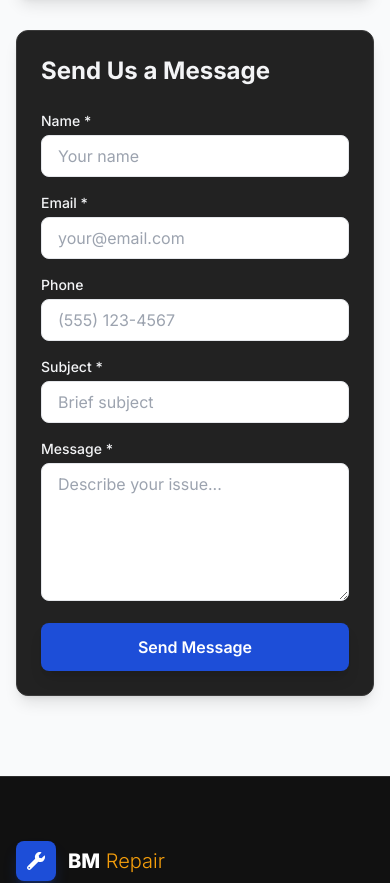
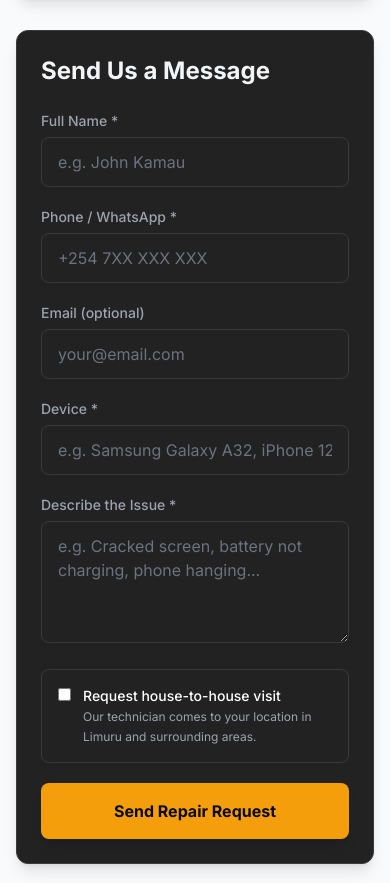
Before and after one commit to mzazi89/bmphonerepair, a Next.js app: page /contact in a window 390 px wide. Shown: the part 835-1718 px from the top of the page. Built offline with nearby package versions, Linux system fonts and the light colour scheme.

Commit message:
Update app/components/ContactForm.tsx - BM Phone Repair redesign

```diff
--- a/app/components/ContactForm.tsx
+++ b/app/components/ContactForm.tsx
@@ -5,132 +5,137 @@ import { useForm } from 'react-hook-form'
 import { zodResolver } from '@hookform/resolvers/zod'
 import { z } from 'zod'
 
-const contactSchema = z.object({
+const schema = z.object({
   name: z.string().min(2, 'Name must be at least 2 characters'),
-  email: z.string().email('Invalid email address'),
-  phone: z.string().optional(),
-  subject: z.string().min(5, 'Subject must be at least 5 characters'),
-  message: z.string().min(10, 'Message must be at least 10 characters'),
+  phone: z.string().min(9, 'Enter a valid phone number'),
+  email: z.string().email('Invalid email address').optional().or(z.literal('')),
+  device: z.string().min(2, 'Please describe your device'),
+  issue: z.string().min(10, 'Please describe the issue (at least 10 characters)'),
+  houseVisit: z.boolean().optional(),
 })
 
-type ContactFormData = z.infer<typeof contactSchema>
+type FormData = z.infer<typeof schema>
 
 export default function ContactForm() {
-  const [isSubmitting, setIsSubmitting] = useState(false)
   const [submitStatus, setSubmitStatus] = useState<'idle' | 'success' | 'error'>('idle')
 
   const {
     register,
     handleSubmit,
     reset,
-    formState: { errors },
-  } = useForm<ContactFormData>({
-    resolver: zodResolver(contactSchema),
+    formState: { errors, isSubmitting },
+  } = useForm<FormData>({
+    resolver: zodResolver(schema),
   })
 
-  const onSubmit = async (data: ContactFormData) => {
-    setIsSubmitting(true)
-    setSubmitStatus('idle')
-
+  const onSubmit = async (data: FormData) => {
     try {
       const response = await fetch('/api/contact', {
         method: 'POST',
         headers: { 'Content-Type': 'application/json' },
         body: JSON.stringify(data),
       })
-
       if (response.ok) {
         setSubmitStatus('success')
         reset()
       } else {
         setSubmitStatus('error')
       }
-    } catch (error) {
+    } catch {
       setSubmitStatus('error')
-    } finally {
-      setIsSubmitting(false)
     }
   }
 
+  const inputClass =
+    'w-full px-4 py-3 bg-dark-600 border border-dark-400 rounded-lg text-white placeholder-steel-light focus:outline-none focus:ring-2 focus:ring-primary focus:border-transparent transition-all'
+
   return (
-    <form onSubmit={handleSubmit(onSubmit)} className="space-y-4">
-      <div>
-        <label className="block text-sm font-medium mb-1">Name *</label>
-        <input
-          {...register('name')}
-          className="w-full px-4 py-2 border rounded-lg focus:outline-none focus:ring-2 focus:ring-primary"
-          placeholder="Your name"
-        />
-        {errors.name && (
-          <p className="text-red-500 text-sm mt-1">{errors.name.message}</p>
-        )}
+    <form onSubmit={handleSubmit(onSubmit)} className="space-y-5">
+      <div className="grid grid-cols-1 md:grid-cols-2 gap-5">
+        <div>
+          <label className="block text-sm font-medium text-steel-lighter mb-1.5">Full Name *</label>
+          <input
+            {...register('name')}
+            className={inputClass}
+            placeholder="e.g. John Kamau"
+          />
+          {errors.name && <p className="text-red-400 text-xs mt-1.5">{errors.name.message}</p>}
+        </div>
+
+        <div>
+          <label className="block text-sm font-medium text-steel-lighter mb-1.5">Phone / WhatsApp *</label>
+          <input
+            {...register('phone')}
+            className={inputClass}
+            placeholder="+254 7XX XXX XXX"
+          />
+          {errors.phone && <p className="text-red-400 text-xs mt-1.5">{errors.phone.message}</p>}
+        </div>
       </div>
 
       <div>
-        <label className="block text-sm font-medium mb-1">Email *</label>
+        <label className="block text-sm font-medium text-steel-lighter mb-1.5">Email (optional)</label>
         <input
           {...register('email')}
           type="email"
-          className="w-full px-4 py-2 border rounded-lg focus:outline-none focus:ring-2 focus:ring-primary"
+          className={inputClass}
           placeholder="your@email.com"
         />
-        {errors.email && (
-          <p className="text-red-500 text-sm mt-1">{errors.email.message}</p>
-        )}
+        {errors.email && <p className="text-red-400 text-xs mt-1.5">{errors.email.message}</p>}
       </div>
 
       <div>
-        <label className="block text-sm font-medium mb-1">Phone</label>
+        <label className="block text-sm font-medium text-steel-lighter mb-1.5">Device *</label>
         <input
-          {...register('phone')}
-          type="tel"
-          className="w-full px-4 py-2 border rounded-lg focus:outline-none focus:ring-2 focus:ring-primary"
-          placeholder="(555) 123-4567"
+          {...register('device')}
+          className={inputClass}
+          placeholder="e.g. Samsung Galaxy A32, iPhone 12, Tecno Spark 7"
         />
+        {errors.device && <p className="text-red-400 text-xs mt-1.5">{errors.device.message}</p>}
       </div>
 
       <div>
-        <label className="block text-sm font-medium mb-1">Subject *</label>
-        <input
-          {...register('subject')}
-          className="w-full px-4 py-2 border rounded-lg focus:outline-none focus:ring-2 focus:ring-primary"
-          placeholder="Brief subject"
+        <label className="block text-sm font-medium text-steel-lighter mb-1.5">Describe the Issue *</label>
+        <textarea
+          {...register('issue')}
+          rows={4}
+          className={inputClass}
+          placeholder="e.g. Cracked screen, battery not charging, phone hanging..."
         />
-        {errors.subject && (
-          <p className="text-red-500 text-sm mt-1">{errors.subject.message}</p>
-        )}
+        {errors.issue && <p className="text-red-400 text-xs mt-1.5">{errors.issue.message}</p>}
       </div>
 
-      <div>
-        <label className="block text-sm font-medium mb-1">Message *</label>
-        <textarea
-          {...register('message')}
-          rows={5}
-          className="w-full px-4 py-2 border rounded-lg focus:outline-none focus:ring-2 focus:ring-primary"
-          placeholder="Describe your issue..."
+      <div className="flex items-start gap-3 bg-dark-600 border border-dark-400 rounded-lg p-4">
+        <input
+          {...register('houseVisit')}
+          type="checkbox"
+          id="houseVisit"
+          className="mt-0.5 accent-accent"
         />
-        {errors.message && (
-          <p className="text-red-500 text-sm mt-1">{errors.message.message}</p>
-        )}
+        <label htmlFor="houseVisit" className="text-sm text-steel-lighter cursor-pointer">
+          <span className="text-white font-medium">Request house-to-house visit</span>
+          <br />
+          <span className="text-xs">Our technician comes to your location in Limuru and surrounding areas.</span>
+        </label>
       </div>
 
       <button
         type="submit"
         disabled={isSubmitting}
-        className="btn-primary w-full disabled:opacity-50 disabled:cursor-not-allowed"
+        className="btn-accent w-full py-4 text-base disabled:opacity-50 disabled:cursor-not-allowed"
       >
-        {isSubmitting ? 'Sending...' : 'Send Message'}
+        {isSubmitting ? 'Sending...' : 'Send Repair Request'}
       </button>
 
       {submitStatus === 'success' && (
-        <div className="bg-green-100 text-green-700 p-3 rounded-lg">
-          ✅ Message sent successfully! We'll get back to you soon.
+        <div className="bg-green-900/30 border border-green-600/40 text-green-400 p-4 rounded-lg text-sm">
+          Your request has been sent! We will contact you shortly via phone or WhatsApp.
         </div>
       )}
 
       {submitStatus === 'error' && (
-        <div className="bg-red-100 text-red-700 p-3 rounded-lg">
-          ❌ Failed to send message. Please try again or call us directly.
+        <div className="bg-red-900/30 border border-red-600/40 text-red-400 p-4 rounded-lg text-sm">
+          Failed to send. Please try again or contact us directly via WhatsApp.
         </div>
       )}
     </form>
```
